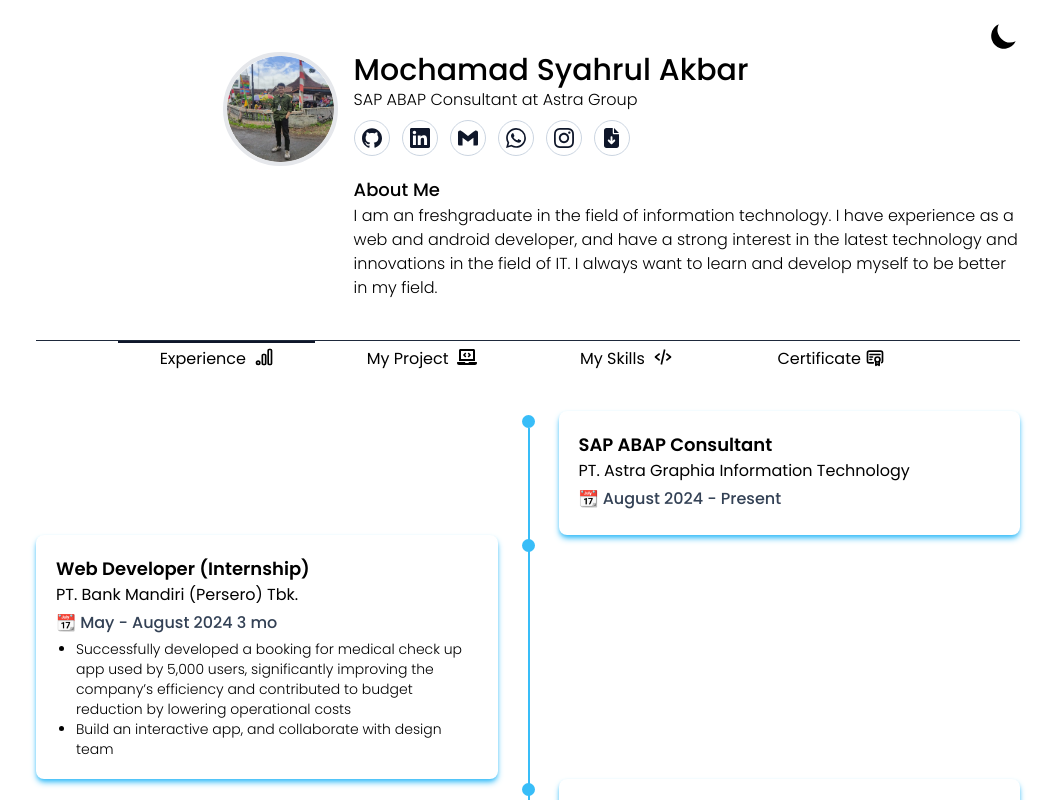
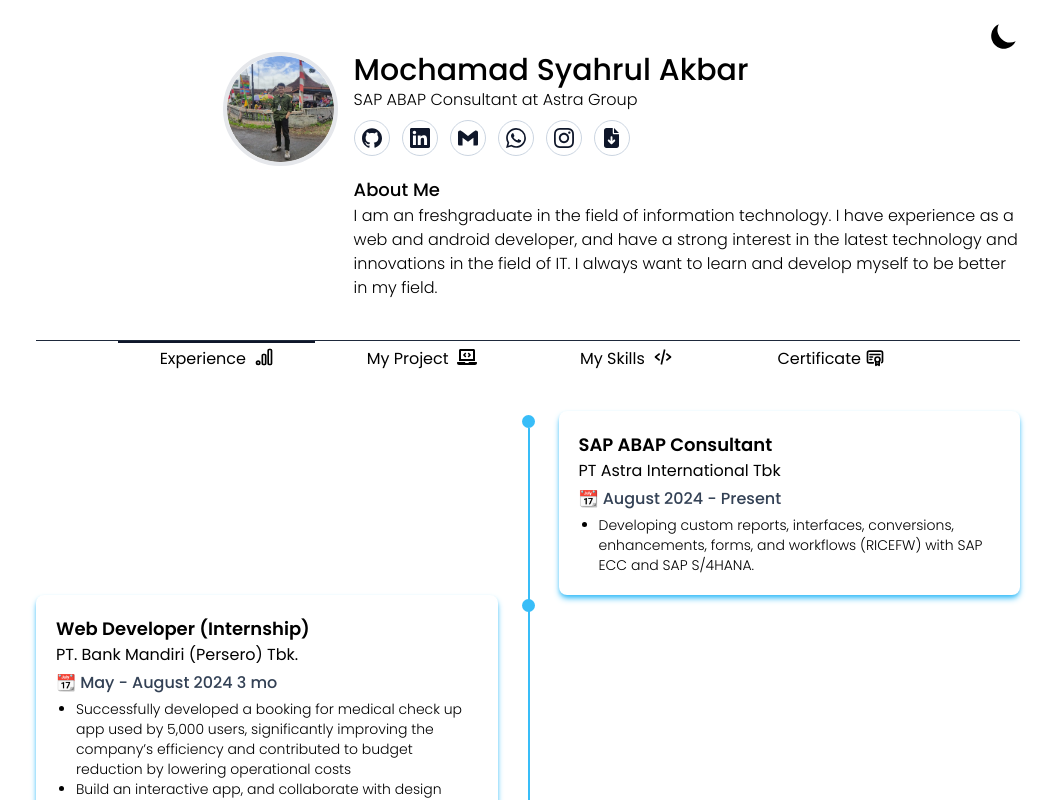
Before and after one commit to syahrulakbar/knowme-reactvite, a React (Vite) app: page / in a window 1280 px wide. Shown: the top 800 px of the page, without its empty margins (112-1167 px from the left). Built offline with nearby package versions, Linux system fonts and the light colour scheme.

Commit message:
Update ExperienceSection.jsx

```diff
--- a/src/content/ExperienceSection.jsx
+++ b/src/content/ExperienceSection.jsx
@@ -4,8 +4,11 @@
   const dataExperience = [
     {
       title: "SAP ABAP Consultant",
-      organization: "PT. Astra Graphia Information Technology",
+      organization: "PT Astra International Tbk",
       date: "August 2024 - Present",
+      desc: [
+        "Developing custom reports, interfaces, conversions, enhancements, forms, and workflows (RICEFW) with SAP ECC and SAP S/4HANA."
+      ],
     },
     {
       title: "Web Developer (Internship)",
```
